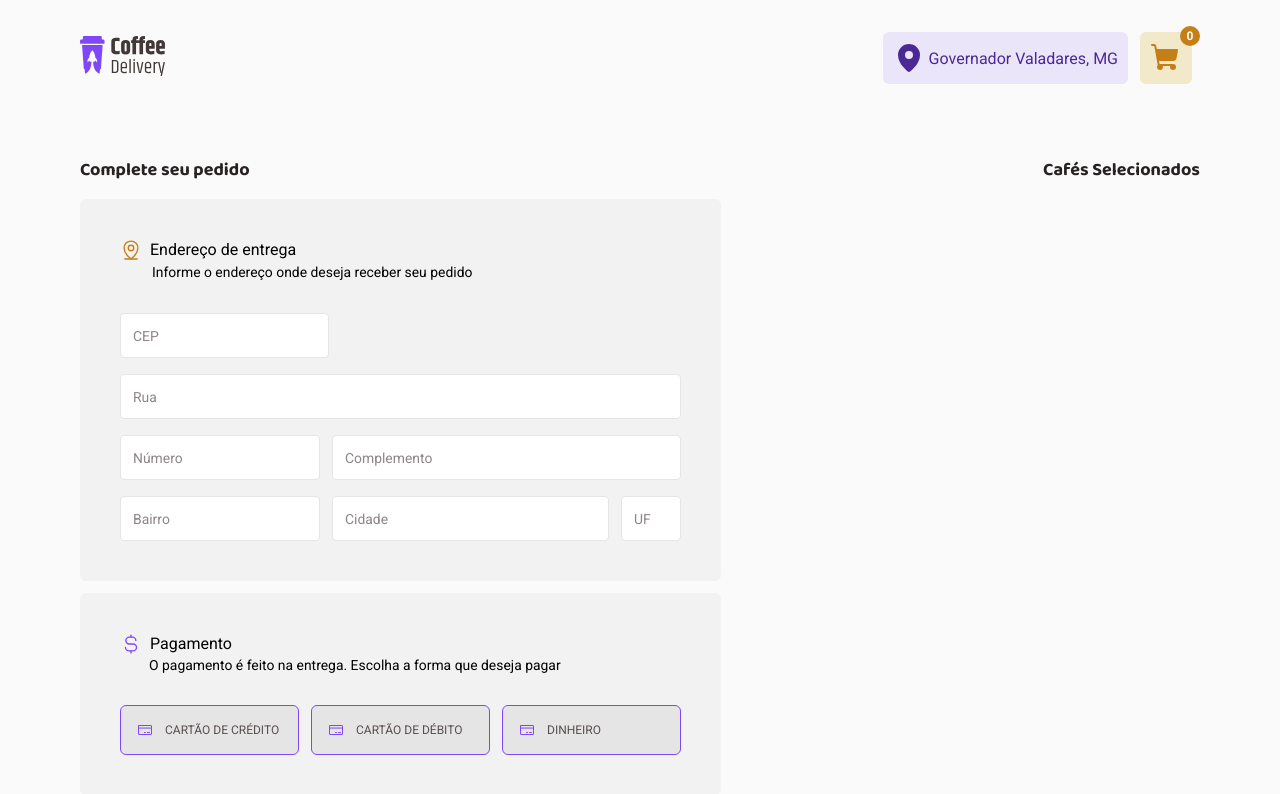
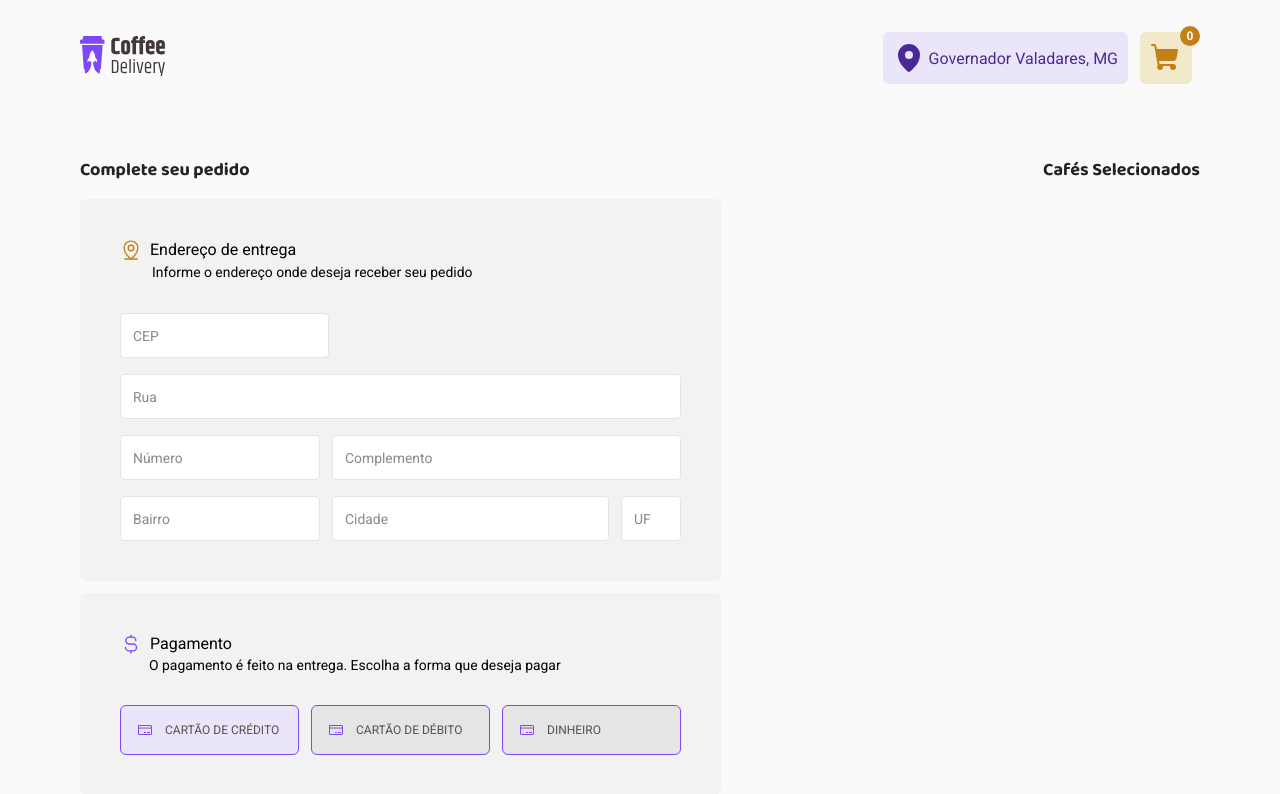
Before and after one commit to leosilva132/coffe-project, a React (Vite) app: page /carrinho in a window 1280 px wide. Shown: the top 794 px of the page. Built offline with nearby package versions, Linux system fonts and the light colour scheme; data requests are answered from the project's data file.

Commit message:
add paymode button

```diff
--- /dev/null
+++ b/src/pages/Checkout/components/PayElement/index.tsx
@@ -0,0 +1,21 @@
+import { CreditCard } from 'phosphor-react'
+import { PayElement, PayelementActive } from './styles'
+
+interface PaymodeProps {
+  type: string
+  isActive: boolean
+}
+
+export function PayMode({ type, isActive }: PaymodeProps) {
+  return isActive ? (
+    <PayelementActive>
+      <CreditCard size={16} color="#8047F8" />
+      {type}
+    </PayelementActive>
+  ) : (
+    <PayElement>
+      <CreditCard size={16} color="#8047F8" />
+      {type}
+    </PayElement>
+  )
+}
--- /dev/null
+++ b/src/pages/Checkout/components/PayElement/styles.ts
@@ -0,0 +1,34 @@
+import styled from 'styled-components'
+
+export const PayElement = styled.div`
+  min-width: 179px;
+  background-color: #e6e5e5;
+  display: flex;
+  align-items: center;
+  flex: 1;
+  font-size: 0.75rem;
+  justify-content: flex-start;
+  padding: 16px;
+  gap: 12px;
+  border: 1px solid #8047f8;
+  border-radius: 6px;
+  text-transform: uppercase;
+  cursor: pointer;
+  color: #574f4d;
+`
+export const PayelementActive = styled.div`
+  min-width: 179px;
+  background-color: #ebe5f9;
+  display: flex;
+  align-items: center;
+  flex: 1;
+  font-size: 0.75rem;
+  justify-content: flex-start;
+  padding: 16px;
+  gap: 12px;
+  border: 1px solid #8047f8;
+  border-radius: 6px;
+  text-transform: uppercase;
+  cursor: pointer;
+  color: #574f4d;
+`
--- a/src/pages/Checkout/index.tsx
+++ b/src/pages/Checkout/index.tsx
@@ -8,11 +8,11 @@ import {
   FieldUf,
   FormContainer,
   PagContainer,
-  PayElement,
   PaytypeContainer,
 } from './styles'
 
-import { CurrencyDollarSimple, MapPinLine, CreditCard } from 'phosphor-react'
+import { CurrencyDollarSimple, MapPinLine } from 'phosphor-react'
+import { PayMode } from './components/PayElement'
 
 export function Checkout() {
   return (
@@ -50,18 +50,9 @@ export function Checkout() {
             O pagamento é feito na entrega. Escolha a forma que deseja pagar
           </p>
           <PaytypeContainer>
-            <PayElement>
-              <CreditCard size={16} color="#8047F8" />
-              Cartão de Crédito
-            </PayElement>
-            <PayElement>
-              <CreditCard size={16} color="#8047F8" />
-              Cartão de Débito
-            </PayElement>
-            <PayElement>
-              <CreditCard size={16} color="#8047F8" />
-              Dinheiro
-            </PayElement>
+            <PayMode type="Cartão de Crédito" isActive={true} />
+            <PayMode type="Cartão de Débito" isActive={false} />
+            <PayMode type="Dinheiro" isActive={false} />
           </PaytypeContainer>
         </PagContainer>
       </DeliveryContainer>
```
Also changed, not shown: src/Layouts/DefaultLayout/index.tsx (+4 -4 lines), 1 other file (tests, documents, lock files or other folders).
